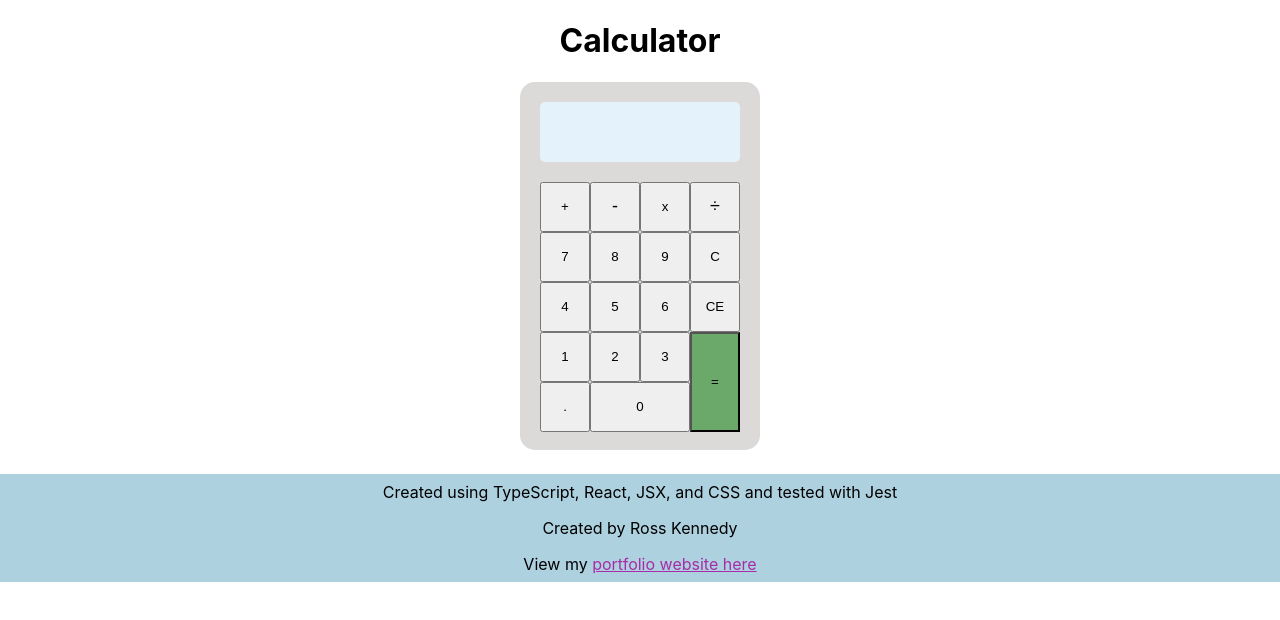
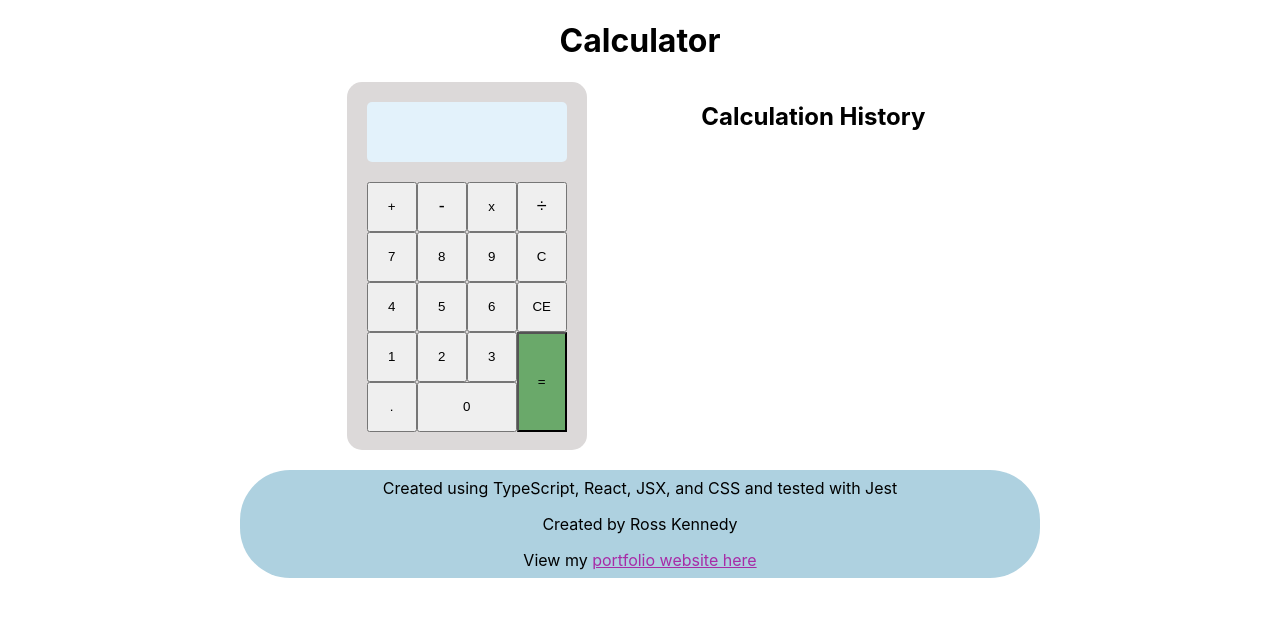
Before and after one commit to RoKen1000/calculator, a React (Create React App) app: page / in a window 1280 px wide. Shown: the top 620 px of the page. Built offline with nearby package versions, Linux system fonts and the light colour scheme; the HTML template or start-up script is replaced by a standard one.

Commit message:
Add stylings to make page responsive for mobile and desktop views.

```diff
--- a/src/components/Calculator.tsx
+++ b/src/components/Calculator.tsx
@@ -64,7 +64,7 @@ export const Calculator: FC = () => {
     }, [calculation])
 
     return(
-        <main>
+        <main className="calculator-content-container">
             <div className="calculator-box">
                 <div className="calculator-display">
                     <div data-testid="calcDisplay" className="calculator-display-text" >
@@ -90,7 +90,7 @@ export const Calculator: FC = () => {
                 <button id="zero-button" onClick={() => handleButtonClick(0)}>0</button>
                 <button id="decimal-button" onClick={() => handleButtonClick(".")}>.</button>
             </div>
-            {pastCalculations.length > 0 && <h2>Calculation History</h2>}
+
             <CalculatorHistory pastCalculations={pastCalculations}/>
         </main>
     )
--- a/src/components/CalculatorHistory.tsx
+++ b/src/components/CalculatorHistory.tsx
@@ -1,4 +1,4 @@
-import { FC } from "react";
+import { FC, useState, useEffect } from "react";
 import "../styles/CalculatorHistory.css"
 import {v4 as uuid} from "uuid"
 
@@ -9,6 +9,8 @@ interface pastCalculations{
 export const CalculatorHistory: FC<pastCalculations> = ({pastCalculations}) => {
 
     return(
+        <div className="calculator-history-section">
+            <h2>Calculation History</h2>
             <div className="calculator-history-container">
                 <ul className="calculator-history-list">
                     {pastCalculations.map((calculation) => {
@@ -16,5 +18,6 @@ export const CalculatorHistory: FC<pastCalculations> = ({pastCalculations}) => {
                     })}
                 </ul>
             </div>
+        </div>
     )
 }
--- a/src/styles/Calculator.css
+++ b/src/styles/Calculator.css
@@ -32,6 +32,10 @@
     grid-row: 7 / 5;
 }
 
+#equals-button:hover{
+    background-image: linear-gradient(rgb(0 0 0/8%) 0 0);
+}
+
 #clear-button{
     grid-column: 4;
     grid-row: 3;
@@ -53,3 +57,18 @@
 h2{
     text-align: center;
 }
+
+@media screen and (min-width: 800px) {
+    .calculator-content-container{
+        display: flex;
+        flex-direction: row;
+        width: 800px;
+        margin-left: auto;
+        margin-right: auto;
+        margin-bottom: 20px;
+        justify-content: space-evenly;
+    }
+    .calculator-box{
+        margin: 0;
+    }
+}
--- a/src/styles/CalculatorHistory.css
+++ b/src/styles/CalculatorHistory.css
@@ -5,16 +5,24 @@
     width: 240px;
     margin-left: auto;
     margin-right: auto;
-    margin-top: 20px;
     font-size: x-large;
     overflow-wrap: break-word;
+    max-height: 300px;
+    overflow: auto;
 }
 
 .calculator-history-list{
     list-style-type: none;
     padding: 0;
+    margin: 0;
 }
 
 .calculator-history-list-items{
     border-top: solid black 1px;
 }
+
+@media screen and (max-width: 800px){
+    .calculator-history-container{
+        margin-bottom: 20px;
+    }
+}
--- a/src/styles/Footer.css
+++ b/src/styles/Footer.css
@@ -12,3 +12,18 @@
 .footer a{
     color: rgb(167, 44, 167);
 }
+
+@media screen and (min-width: 700px) {
+    .footer{
+        width: 700px;
+        margin-left: auto;
+        margin-right: auto;
+        border-radius: 50px;
+    }
+}
+
+@media screen and (min-width: 800px) {
+    .footer{
+        width: 800px;
+    }
+}
```
Lines whose indentation alone changed are shown as unchanged.
